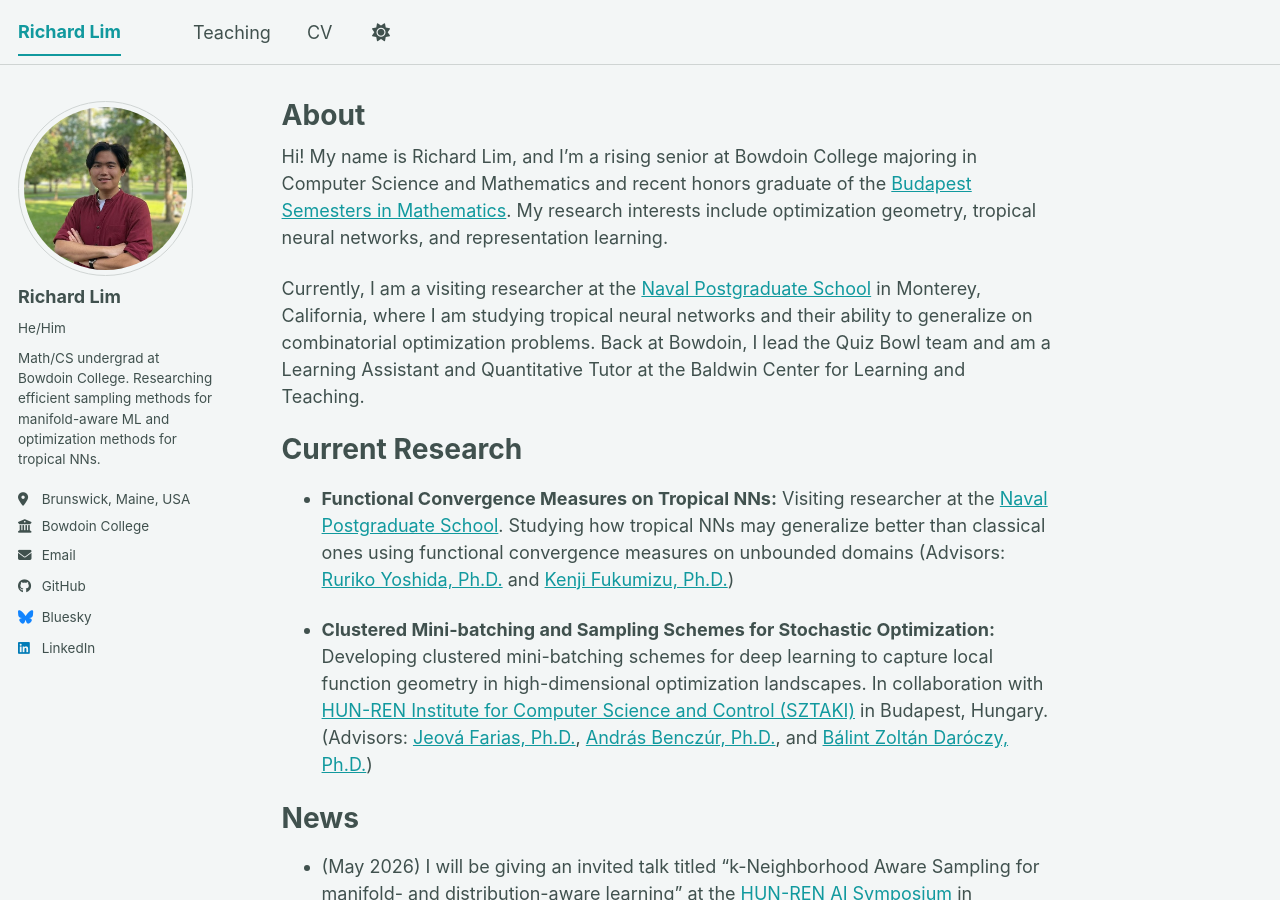
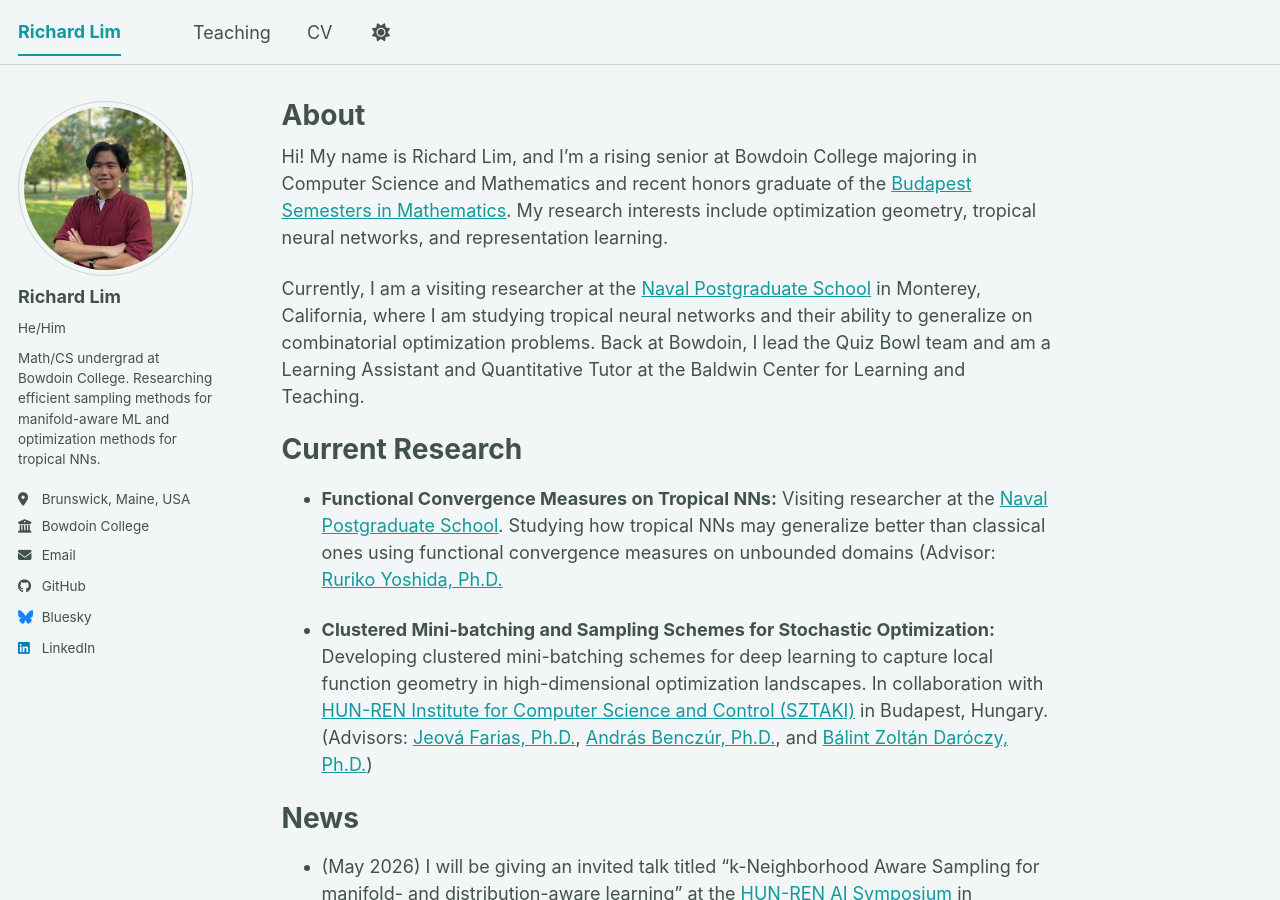
Before and after one commit to rlim-fm/rlim-fm.github.io, a Jekyll site: the page built from _pages/about.md, in a window 1280 px wide and 900 px high. Built offline with Jekyll 4.4.1, drawn with Linux system fonts in a browser that asks for light colours; a script bundle is joined from its source files by our own code; library files that are not in the unit come from our copies.

Commit message:
Update about.md

```diff
--- a/_pages/about.md
+++ b/_pages/about.md
@@ -13,7 +13,7 @@ Currently, I am a visiting researcher at the [Naval Postgraduate School](https:/
 
 Current Research
 ======
-- **Functional Convergence Measures on Tropical NNs:** Visiting researcher at the [Naval Postgraduate School](https://nps.edu/). Studying how tropical NNs may generalize better than classical ones using functional convergence measures on unbounded domains (Advisors: [Ruriko Yoshida, Ph.D.](https://polytopes.net/) and [Kenji Fukumizu, Ph.D.](https://www.ism.ac.jp/~fukumizu/))
+- **Functional Convergence Measures on Tropical NNs:** Visiting researcher at the [Naval Postgraduate School](https://nps.edu/). Studying how tropical NNs may generalize better than classical ones using functional convergence measures on unbounded domains (Advisor: [Ruriko Yoshida, Ph.D.](https://polytopes.net/)
 
 - **Clustered Mini-batching and Sampling Schemes for Stochastic Optimization:** Developing clustered mini-batching schemes for deep learning to capture local function geometry in high-dimensional optimization landscapes. In collaboration with [HUN-REN Institute for Computer Science and Control (SZTAKI)](https://sztaki.hun-ren.hu/en) in Budapest, Hungary. (Advisors: [Jeová Farias, Ph.D.](https://jeovafarias.github.io/), [András Benczúr, Ph.D.](https://sztaki.hun-ren.hu/en/organisation/departments/ilab/andras-benczur), and [Bálint Zoltán Daróczy, Ph.D.](https://sztaki.hun-ren.hu/en/organisation/departments/ilab/balint-zoltan-daroczy))
 
```
